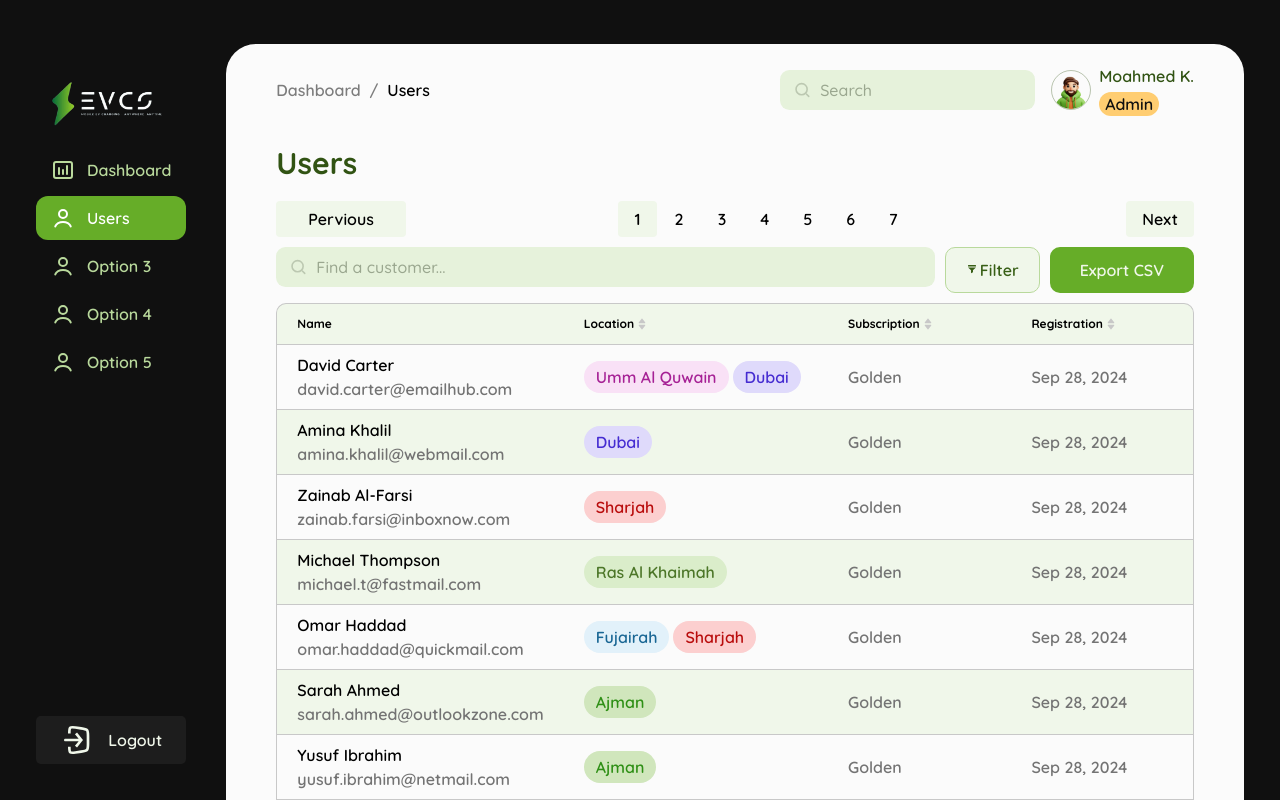
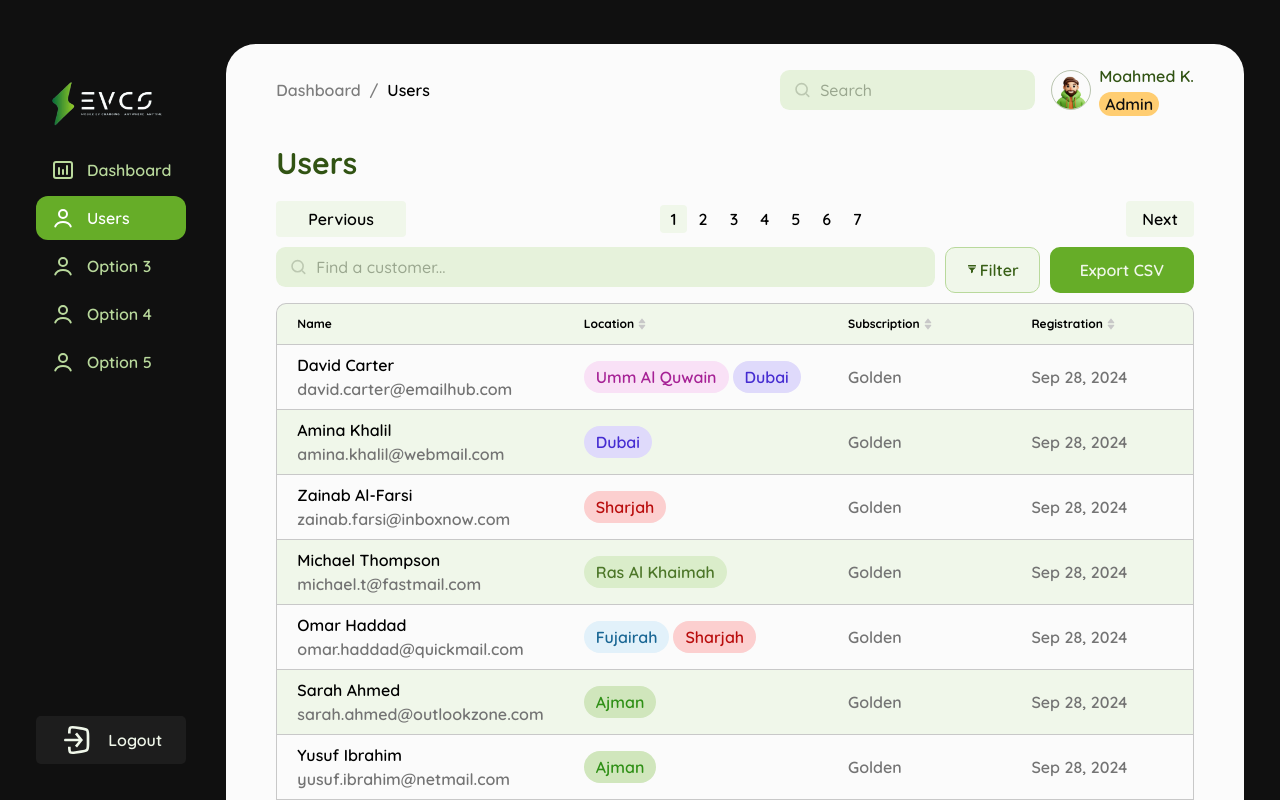
Before and after one commit to mahmoud-alaa1/EVCS-Dashboard, a React (Vite) app: page /users in a window 1280 px wide. Shown: the top 800 px of the page. Built offline with nearby package versions, Linux system fonts and the light colour scheme.

Commit message:
Style, Users Table Pagination
Pagination buttons now fit the figma design (changed padding)

```diff
--- a/src/ui/Pagination.tsx
+++ b/src/ui/Pagination.tsx
@@ -14,7 +14,7 @@ export default function Pagination() {
             key={i}
             className={`${
               i == 0 ? "bg-green-50" : ""
-            } rounded-[4px] text-base px-4 py-1.5`}
+            } rounded-[4px] text-base px-[10px] py-0.5`}
           >
             {i + 1}
           </Button>
```
